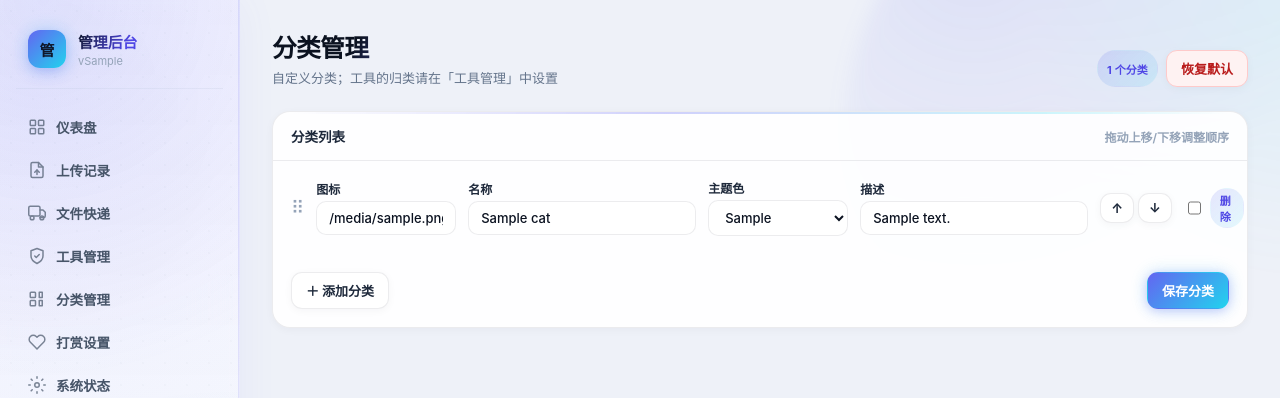
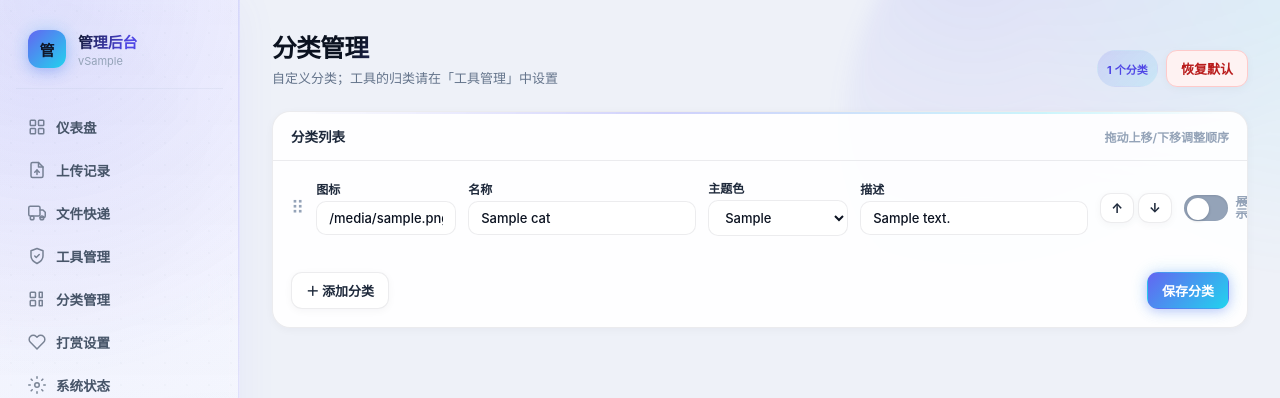
Before and after one commit to foreverycs/AllTools, a Python web app: template templates/admin/categories.html in a window 1280 px wide. Shown: the top 398 px of the page. Run offline with Jinja, Linux system fonts and the light colour scheme; the template is opened without the code that fills it: most values are stand-ins (such as "Sample title", 1, 10 or a date in 2020).

Commit message:
添加分类可见性控制功能

```diff
--- a/admin/routes_catalog.py
+++ b/admin/routes_catalog.py
@@ -59,6 +59,11 @@ async def categories_save(
     accents = [str(v).strip() for v in form.getlist("cat_accent")]
     descs = [str(v).strip() for v in form.getlist("cat_desc")]
     to_remove = {str(v).strip() for v in form.getlist("cat_remove") if str(v).strip()}
+    # Each row carries an empty hidden input plus the real checkbox (if checked),
+    # so an unchecked box still posts as hidden (not visible on the front end).
+    visible_ids = {
+        str(v).strip() for v in form.getlist("cat_visible") if str(v).strip()
+    }
     previous = {c["id"]: c for c in get_categories()}
 
     cats = []
@@ -81,6 +86,7 @@ async def categories_save(
                 ),
                 "route": f"/#col-{cid}",
                 "builtin": bool((previous.get(cid) or {}).get("builtin")),
+                "visible": cid in visible_ids,
             }
         )
 
--- a/core/tool_catalog.py
+++ b/core/tool_catalog.py
@@ -70,6 +70,7 @@ def _default_categories() -> List[Dict[str, Any]]:
             **dict(c),
             "builtin": True,
             "synthetic": False,
+            "visible": True,
         }
         for c in TOOL_CATEGORIES
     ]
@@ -104,6 +105,7 @@ def _read_store(path: Path):
                         "route": str(c.get("route") or f"/#col-{c['id']}"),
                         "builtin": bool(c.get("builtin")),
                         "synthetic": False,
+                        "visible": bool(c.get("visible", True)),
                     }
                 )
         if normalized:
@@ -187,6 +189,7 @@ def save_catalog(categories: List[Dict[str, Any]], assignments: Dict[str, str])
                 "accent": c.get("accent") or "indigo",
                 "route": c.get("route") or f"/#col-{c['id']}",
                 "builtin": bool(c.get("builtin")),
+                "visible": bool(c.get("visible", True)),
             }
             for c in categories
             if c.get("id")
--- a/static/css/admin.css
+++ b/static/css/admin.css
@@ -1130,6 +1130,10 @@ html[data-theme="dark"] .admin-link:hover { color: #a5b4fc; }
 }
 .admin-cat-row:last-child { border-bottom: 0; }
 .admin-cat-row.is-off { opacity: 0.5; }
+.admin-cat-row.is-hidden-cat .admin-toggle-label {
+  color: var(--muted-2);
+  text-decoration: line-through;
+}
 .admin-cat-row.is-off .admin-cat-remove .admin-badge {
   background: var(--danger-bg, #fee2e2);
   color: var(--danger-ink, #b91c1c);
@@ -1146,6 +1150,18 @@ html[data-theme="dark"] .admin-link:hover { color: #a5b4fc; }
   align-items: center;
   gap: 6px;
   cursor: pointer;
+}
+.admin-cat-toggle {
+  display: inline-flex;
+  align-items: center;
+  gap: 8px;
+  cursor: pointer;
+}
+.admin-toggle-label {
+  font-size: 12px;
+  font-weight: 600;
+  color: var(--muted);
+  line-height: 1;
 }
 .admin-cat-remove-input { width: 16px; height: 16px; accent-color: #dc2626; }
 .admin-cat-assign { display: flex; align-items: center; min-width: 180px; }
--- a/templates/admin/categories.html
+++ b/templates/admin/categories.html
@@ -29,7 +29,7 @@
     </div>
     <div class="admin-cats">
       {% for cat in categories %}
-      <div class="admin-cat-row">
+      <div class="admin-cat-row{% if not cat.visible %} is-hidden-cat{% endif %}">
         <input type="hidden" name="cat_id" value="{{ cat.id }}" />
         <span class="admin-cat-grip" aria-hidden="true">⠿</span>
         <div class="admin-field">
@@ -56,6 +56,14 @@
           <button type="button" class="admin-btn admin-cat-move" data-dir="-1" title="上移">↑</button>
           <button type="button" class="admin-btn admin-cat-move" data-dir="1" title="下移">↓</button>
         </div>
+        <label class="admin-cat-toggle" title="前台是否展示该分类（导航、栏目与页脚）">
+          <input type="hidden" name="cat_visible" value="" />
+          <span class="admin-tool-switch" style="width:44px;height:26px">
+            <input type="checkbox" name="cat_visible" value="{{ cat.id }}" class="admin-switch-input" {% if cat.visible %}checked{% endif %} />
+            <span class="admin-switch-ui"></span>
+          </span>
+          <span class="admin-toggle-label">展示</span>
+        </label>
         <label class="admin-cat-remove">
           <input type="checkbox" name="cat_remove" value="{{ cat.id }}" class="admin-cat-remove-input" />
           <span class="admin-badge">删除</span>
@@ -98,6 +106,14 @@
       <button type="button" class="admin-btn admin-cat-move" data-dir="-1" title="上移">↑</button>
       <button type="button" class="admin-btn admin-cat-move" data-dir="1" title="下移">↓</button>
     </div>
+    <label class="admin-cat-toggle" title="前台是否展示该分类（导航、栏目与页脚）">
+      <input type="hidden" name="cat_visible" value="" />
+      <span class="admin-tool-switch" style="width:44px;height:26px">
+        <input type="checkbox" name="cat_visible" value="" class="admin-switch-input" checked />
+        <span class="admin-switch-ui"></span>
+      </span>
+      <span class="admin-toggle-label">展示</span>
+    </label>
     <label class="admin-cat-remove">
       <input type="checkbox" name="cat_remove" value="" class="admin-cat-remove-input" />
       <span class="admin-badge">删除</span>
```
Also changed, not shown: tools/__init__.py (+15 -2 lines).
